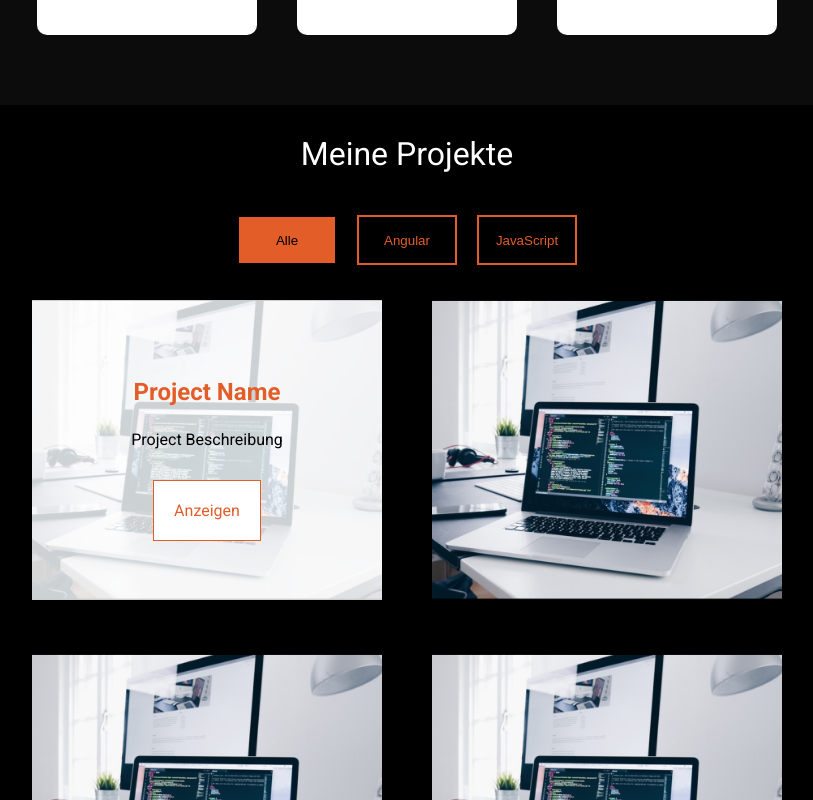
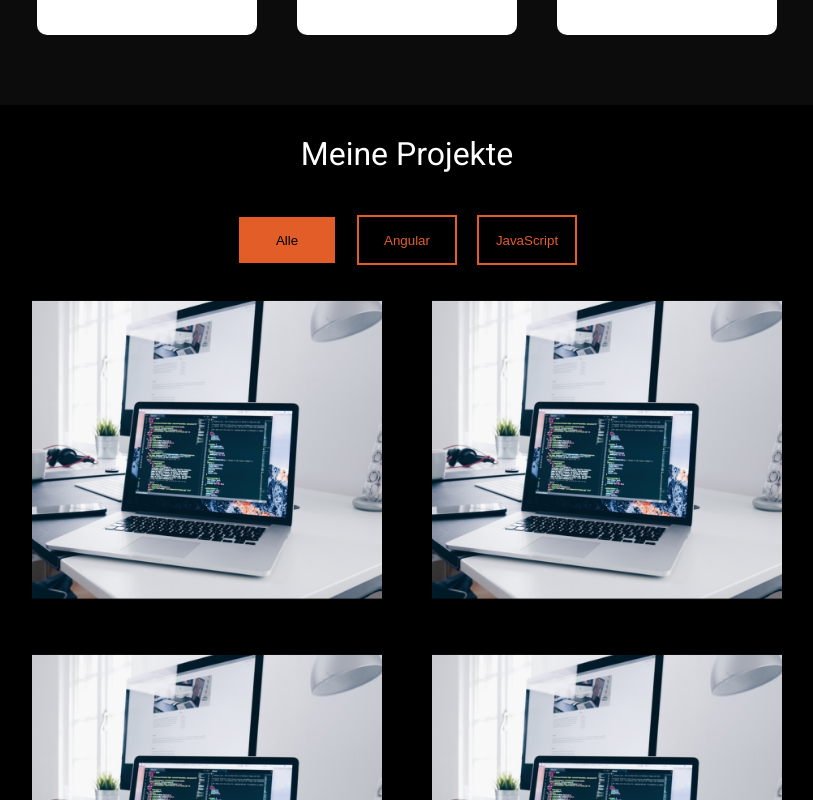
Before and after one commit to derjp87/Portfolio-jphansen.de, an Angular app: page / in a window 1280 px wide. Shown: the part 1583-2383 px from the top of the page, without its empty margins (233-1046 px from the left). Built offline with nearby package versions, Linux system fonts and the light colour scheme.

Commit message:
added hover details window on projects

```diff
--- a/src/app/projects/projects.component.html
+++ b/src/app/projects/projects.component.html
@@ -8,21 +8,36 @@
         <button class="button-active">JavaScript</button>
     </div>
     <div class="projects-box">
-        <div class="project">
-            <div class="project-details">
+        <div (mouseenter)="showDetails1=true" (mouseleave)="showDetails1=false" class="project">
+            <div *ngIf="showDetails1" class="project-details">
                 <h2>Project Name</h2>
                 <p>Project Beschreibung</p>
                 <a href="#">Anzeigen</a>
             </div>
             <img src="assets/img/project-changeme.png">
         </div>
-        <div class="project">
+        <div (mouseenter)="showDetails2=true" (mouseleave)="showDetails2=false" class="project">
+            <div *ngIf="showDetails2" class="project-details">
+                <h2>Project Name</h2>
+                <p>Project Beschreibung</p>
+                <a href="#">Anzeigen</a>
+            </div>
             <img src="assets/img/project-changeme.png">
         </div>
-        <div class="project">
+        <div (mouseenter)="showDetails3=true" (mouseleave)="showDetails3=false" class="project">
+            <div *ngIf="showDetails3" class="project-details">
+                <h2>Project Name</h2>
+                <p>Project Beschreibung</p>
+                <a href="#">Anzeigen</a>
+            </div>
             <img src="assets/img/project-changeme.png">
         </div>
-        <div class="project">
+        <div (mouseenter)="showDetails4=true" (mouseleave)="showDetails4=false" class="project">
+            <div *ngIf="showDetails4" class="project-details">
+                <h2>Project Name</h2>
+                <p>Project Beschreibung</p>
+                <a href="#">Anzeigen</a>
+            </div>
             <img src="assets/img/project-changeme.png">
         </div>
     </div>
--- a/src/app/projects/projects.component.ts
+++ b/src/app/projects/projects.component.ts
@@ -6,10 +6,24 @@ import { Component, OnInit } from '@angular/core';
   styleUrls: ['./projects.component.scss']
 })
 export class ProjectsComponent implements OnInit {
+  showDetails1: boolean;
+  showDetails2: boolean;
+  showDetails3: boolean;
+  showDetails4: boolean;
+  constructor() {
+    this.showDetails1 = false;
+    this.showDetails2 = false;
+    this.showDetails3 = false;
+    this.showDetails4 = false;
 
-  constructor() { }
+  }
 
   ngOnInit(): void {
   }
 
+
+
+
+
+
 }
--- a/src/app/skills/skills.component.html
+++ b/src/app/skills/skills.component.html
@@ -3,7 +3,6 @@
         Meine Skills
     </div>
     <div class="skills-container">
-        <div class="skills-line">
             <div class="skill-box">
                 <div class="skill-img">
                     <img src="assets/img/javascript.png">
@@ -22,8 +21,6 @@
                 </div>
                 HTML / CSS
             </div>
-        </div>
-        <div class="skills-line">
             <div class="skill-box">
                 <div class="skill-img">
                     <img src="assets/img/scrum.png">
@@ -42,8 +39,6 @@
                 </div>
                 Design Thinking
             </div>
-        </div>
-        <div class="skills-line">
             <div class="skill-box">
                 <div class="skill-img">
                     <img src="assets/img/api.png">
@@ -62,6 +57,5 @@
                 </div>
                 Databases
             </div>
-        </div>
     </div>
 </div>
--- a/src/app/skills/skills.component.scss
+++ b/src/app/skills/skills.component.scss
@@ -12,16 +12,13 @@
 }
 
 .skills-container {
+    max-width: 800px;
     display: flex;
-    flex-direction: column;
+    flex-direction: row;
+    flex-wrap: wrap;
+    justify-content: center;
     margin-top: 50px;
     margin-bottom: 50px;
-
-        .skills-line {
-            width: 100%;
-            display: flex;
-            justify-content: center;
-
 
             .skill-box {
                 display: flex;
@@ -53,7 +50,6 @@
                         width: 40px;
                     }
                 }
-            }
         }
 
 }
```
